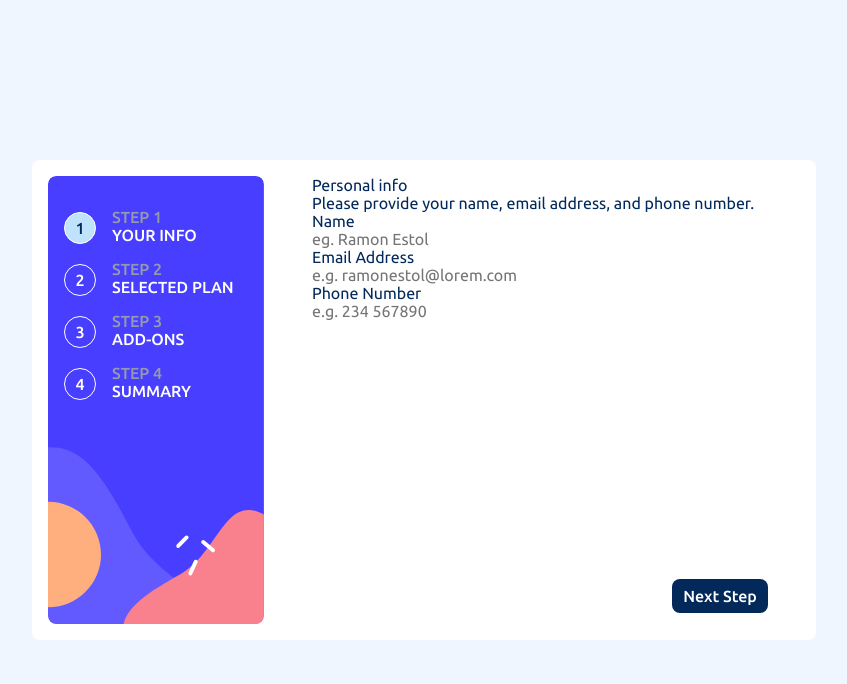
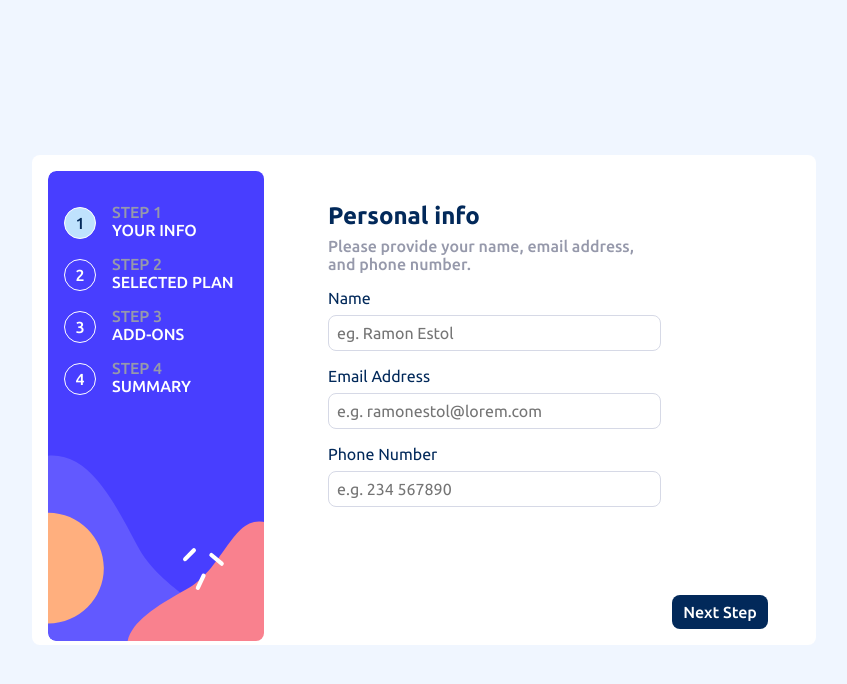
Before and after one commit to REstolSurf/multi-step-form-ng-app, an Angular app: page / in a window 1280 px wide. Shown: the top 684 px of the page, without its empty margins (216-1063 px from the left). Built offline with nearby package versions, Linux system fonts and the light colour scheme.

Commit message:
set personal info styles & main styles fonts and labels

```diff
--- a/src/app/app.component.html
+++ b/src/app/app.component.html
@@ -2,11 +2,13 @@
   <div class="content">
     <app-stepbar/>
     <ng-container [formGroup]="form">
+      <div class="main">
       <app-personal-details *ngIf="currentStep$ === 1"/>
       <app-plans *ngIf="currentStep$ === 2"/>
       <app-add-ons *ngIf="currentStep$ === 3"/>
       <app-summary *ngIf="currentStep$ === 4"/>
-  </ng-container>
+    </div>
+    </ng-container>
       <app-nav-buttons/>
   </div>
 </div>
--- a/src/app/app.component.scss
+++ b/src/app/app.component.scss
@@ -6,11 +6,31 @@
 }
 .content{
     max-width:100dvw;
+    position:relative;
+}
+
+.main{
+    background-color: $white;
+    padding: 1.5rem 1rem;
+    border-radius: .5rem;
+    width:80%;
+    position:absolute;
+    top:100px;
+    left: 50%;
+    transform: translateX(-50%);
 }
 
 @include tablet(){
     .container{
         @include flex(row,nowrap, center,center);
+    }
+
+    .main{
+        background-color: transparent;
+        position:relative;
+        transform: none;
+        top:0;
+        left:0;
     }
     .content{
         display:grid;
--- a/src/app/components/form/form-step1/personal-details/personal-details.component.html
+++ b/src/app/components/form/form-step1/personal-details/personal-details.component.html
@@ -1,6 +1,6 @@
 <div class="details">
   <header>
-    <div class="title">
+    <div>
       <h1 role="heading" aria-level="1">Personal info</h1>
       <h2 role="heading" aria-level="2">
         Please provide your name, email address, and phone number.
@@ -8,11 +8,11 @@
     </div>
   </header>
   <ng-container [formGroup]="form">
-    <form class="form-controls" formGroupName="personalDetails">
+    <form class="details__form" formGroupName="personalDetails">
       <!-- name input -->
-      <div class="input-details">
+      <div>
         <label for="name" id="name-label">Name</label>
-        <input
+        <input class="details__input"
           type="text"
           id="name"
           formControlName="name"
@@ -20,7 +20,7 @@
           aria-labelledby="name-label"
           aria-describedby="name-error"
         />
-        <div *ngIf="form.get('personalDetails.name')?.invalid && form.get('personalDetails.name')?.touched" id="name-error" role="alert">
+        <div class="details__error" *ngIf="form.get('personalDetails.name')?.invalid && form.get('personalDetails.name')?.touched" id="name-error" role="alert">
           Please enter your name
         </div>
 
@@ -28,9 +28,9 @@
       </div>
 
       <!-- email input -->
-      <div class="input-details">
+      <div>
         <label for="email" id="email-label">Email Address</label>
-        <input
+        <input class="details__input"
           type="text"
           name="email"
           id="email"
@@ -40,15 +40,15 @@
           aria-labelledby="email-label"
           aria-describedby="email-error"
         />
-        <div *ngIf="form.get('personalDetails.email')?.invalid && form.get('personalDetails.email')?.touched" id="name-error" role="alert">
+        <div class="details__error" *ngIf="form.get('personalDetails.email')?.invalid && form.get('personalDetails.email')?.touched" id="name-error" role="alert">
           Please enter a valid email address
         </div>
       </div>
 
       <!-- phone number input -->
-      <div class="input-details">
+      <div>
         <label for="phone" id="phone-label">Phone Number</label>
-        <input
+        <input class="details__input"
           type="text"
           name="phone"
           id="phone"
@@ -58,7 +58,7 @@
           aria-labelledby="phone-label"
           aria-describedby="phone-error"
         />
-        <div *ngIf="form.get('personalDetails.phone')?.invalid && form.get('personalDetails.phone')?.touched" id="name-error" role="alert">
+        <div class="details__error" *ngIf="form.get('personalDetails.phone')?.invalid && form.get('personalDetails.phone')?.touched" id="name-error" role="alert">
           Phone number is required
         </div>
       </div>
--- a/src/app/components/form/form-step1/personal-details/personal-details.component.scss
+++ b/src/app/components/form/form-step1/personal-details/personal-details.component.scss
@@ -1,6 +1,16 @@
-.error-alert {
-    color: red;
-    text-align: right;
-    font-size: 0.875rem;
-    line-height: 1rem;
+@import '../../../../../scss/variables' ,'../../../../../scss/mixins';
+.details{
+  &__error{
+    color:$red;
   }
+  &__input{
+    border-radius: .5rem;
+    border: 1px solid $light-gray;
+    padding: .5rem;
+    width:100%;
+    margin: .5rem 0 1rem 0;
+  }
+  &__form{
+    margin: 1rem 0;
+  }
+}
--- a/src/app/components/form/form-step2/plans/plans.component.html
+++ b/src/app/components/form/form-step2/plans/plans.component.html
@@ -15,17 +15,17 @@
       >
         <mat-button-toggle value="arcade" (click)="updatePlanCost(arcadePrice)">
           <h3>Arcade</h3>
-          <h4>{{ arcadePrice | toPriceString: yearlyIsChecked}}</h4>
+          <h2>{{ arcadePrice | toPriceString: yearlyIsChecked}}</h2>
           <h5 *ngIf="yearlyIsChecked">{{ discount }}</h5>
         </mat-button-toggle>
         <mat-button-toggle value="advanced" (click)="updatePlanCost(advancedPrice)">
           <h3>Advanced</h3>
-          <h4>{{ advancedPrice| toPriceString: yearlyIsChecked}}</h4>
+          <h2>{{ advancedPrice| toPriceString: yearlyIsChecked}}</h2>
           <h5 *ngIf="yearlyIsChecked">{{ discount }}</h5>
         </mat-button-toggle>
         <mat-button-toggle value="pro" (click)="updatePlanCost(proPrice)">
           <h3>Pro</h3>
-          <h4>{{proPrice| toPriceString: yearlyIsChecked}}</h4>
+          <h2>{{proPrice| toPriceString: yearlyIsChecked}}</h2>
           <h5 *ngIf="yearlyIsChecked">{{ discount }}</h5>
         </mat-button-toggle>
       </mat-button-toggle-group>
--- a/src/app/components/form/form-step3/add-ons/add-ons.component.html
+++ b/src/app/components/form/form-step3/add-ons/add-ons.component.html
@@ -14,20 +14,20 @@
 <form class="example-section" formGroupName="addOnsDetails">
     <p><mat-checkbox formControlName="service">
         <h3>Online service</h3>
-        <h5>Acces to multiplayer games</h5>
-        <h4>+{{ servicePrice | toPriceString: yearlyIsChecked}}</h4>
+        <h4>Acces to multiplayer games</h4>
+        <h5>+{{ servicePrice | toPriceString: yearlyIsChecked}}</h5>
 
     </mat-checkbox></p>
     <p><mat-checkbox formControlName="storage">
         <h3>Larger storage</h3>
-        <h5>Extra 1TB of cloud save</h5>
-        <h4>+{{ storagePrice | toPriceString: yearlyIsChecked}}</h4>
+        <h4>Extra 1TB of cloud save</h4>
+        <h5>+{{ storagePrice | toPriceString: yearlyIsChecked}}</h5>
 
         </mat-checkbox></p>
     <p><mat-checkbox formControlName="customization">
         <h3>Customizable profile</h3>
-        <h5>Custom theme on your profile</h5>
-        <h4>+{{ customizationPrice | toPriceString: yearlyIsChecked}}</h4>
+        <h4>Custom theme on your profile</h4>
+        <h5>+{{ customizationPrice | toPriceString: yearlyIsChecked}}</h5>
 
         </mat-checkbox></p>
   </form>
--- a/src/app/components/form/form-step4/summary/summary.component.html
+++ b/src/app/components/form/form-step4/summary/summary.component.html
@@ -10,7 +10,7 @@
   <section>
     <div>
       <div>
-        <h3>{{ this.form.get("planDetails.plan")?.value }} ({{this.form.get("planDetails.yearlyPlan")?.value? 'Yearly': 'Monthly'}})</h3>
+        <h3>{{ this.form.get("planDetails.plan")?.value | titlecase}} ({{this.form.get("planDetails.yearlyPlan")?.value? 'Yearly': 'Monthly'}})</h3>
         <button (click)="goToPlans()">Change</button>
       </div>
       <h3>
@@ -23,30 +23,30 @@
     <div>
       <div *ngIf="this.form.get('addOnsDetails.service')?.value">
         <h2>Online Service</h2>
-        <h3>
+        <h5>
           {{
             this.form.get("addOnsDetails.serviceCost")?.value
               | toPriceString : this.form.get("planDetails.yearlyPlan")?.value
           }}
-        </h3>
+        </h5>
       </div>
       <div *ngIf="this.form.get('addOnsDetails.storage')?.value">
         <h2>Larger Storage</h2>
-        <h3>
+        <h5>
           {{
             this.form.get("addOnsDetails.storageCost")?.value
               | toPriceString : this.form.get("planDetails.yearlyPlan")?.value
           }}
-        </h3>
+        </h5>
       </div>
       <div *ngIf="this.form.get('addOnsDetails.customization')?.value">
         <h2>Customizable Profile</h2>
-        <h3>
+        <h5>
           {{
             this.form.get("addOnsDetails.customizationCost")?.value
               | toPriceString : this.form.get("planDetails.yearlyPlan")?.value
           }}
-        </h3>
+        </h5>
       </div>
     </div>
     <div>
--- a/src/app/components/nav-buttons/nav-buttons.component.scss
+++ b/src/app/components/nav-buttons/nav-buttons.component.scss
@@ -1,7 +1,7 @@
 @import '../../../scss/mixins' , '../../../scss/variables';
 .buttons {
   background-color: $white;
-  position: absolute;
+  position: fixed;
   bottom:0;
   width:100%;
   @include flex(row, nowrap, space-between, center);
@@ -14,7 +14,7 @@
   &__back {
     @include h2();
     &:hover{
-      color: $light-gray;
+      color: $body;
     }
   }
   &__confirm {
--- a/src/scss/_mixins.scss
+++ b/src/scss/_mixins.scss
@@ -3,6 +3,7 @@
 @mixin h1{
     font-size: 1.5em;
     font-weight: 700;
+    line-height: 1.75em;
     color: $body;
 }
 
@@ -25,21 +26,21 @@
 }
 
 @mixin h3{
-    font-size: .875em;
-    font-weight: 300;
+    font-size: 1em;
+    font-weight: 800;
     color: $body;
 }
 
 @mixin h4{
     font-size: .875em;
-    font-weight: 300;
-    color: $secondary-color;
+    font-weight: 500;
+    color: $sub-title;
 }
 
 @mixin h5{
     font-size: 1em;
     font-weight: 500;
-    color: $secondary-color;
+    color: $body;
 }
 
 @mixin button($bg){
--- a/src/styles.scss
+++ b/src/styles.scss
@@ -1,5 +1,5 @@
 /* You can add global styles to this file, and also import other style files */
-@import '../src/scss/reset';
+@import '../src/scss/reset' , '../src/scss/mixins';
 html,
 body {
   height: 100%;
@@ -8,3 +8,22 @@ body {
   margin: 0;
   font-family: "Ubuntu", sans-serif;
 }
+
+h1{
+  @include h1();
+}
+h2{
+  @include h2();
+}
+h3{
+  @include h3();
+}
+h4{
+  @include h4();
+}
+h5{
+  @include h5();
+}
+p{
+  @include text();
+}
```
